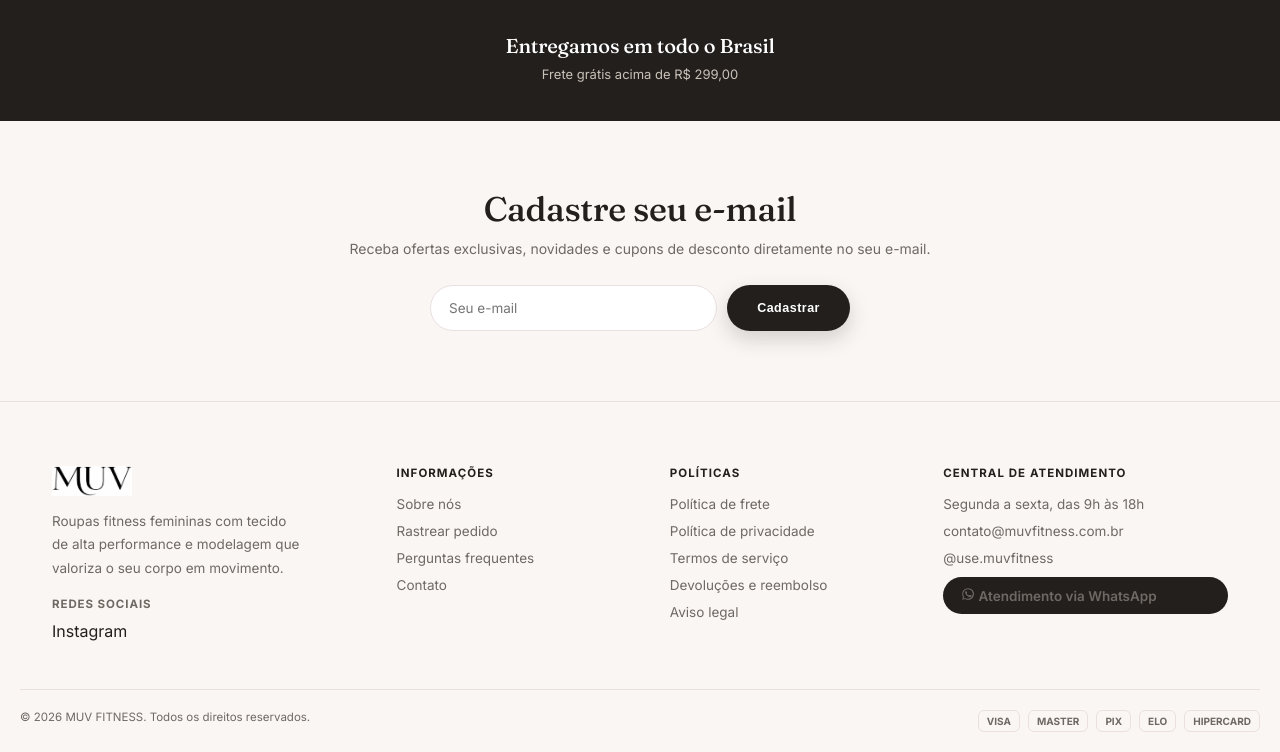
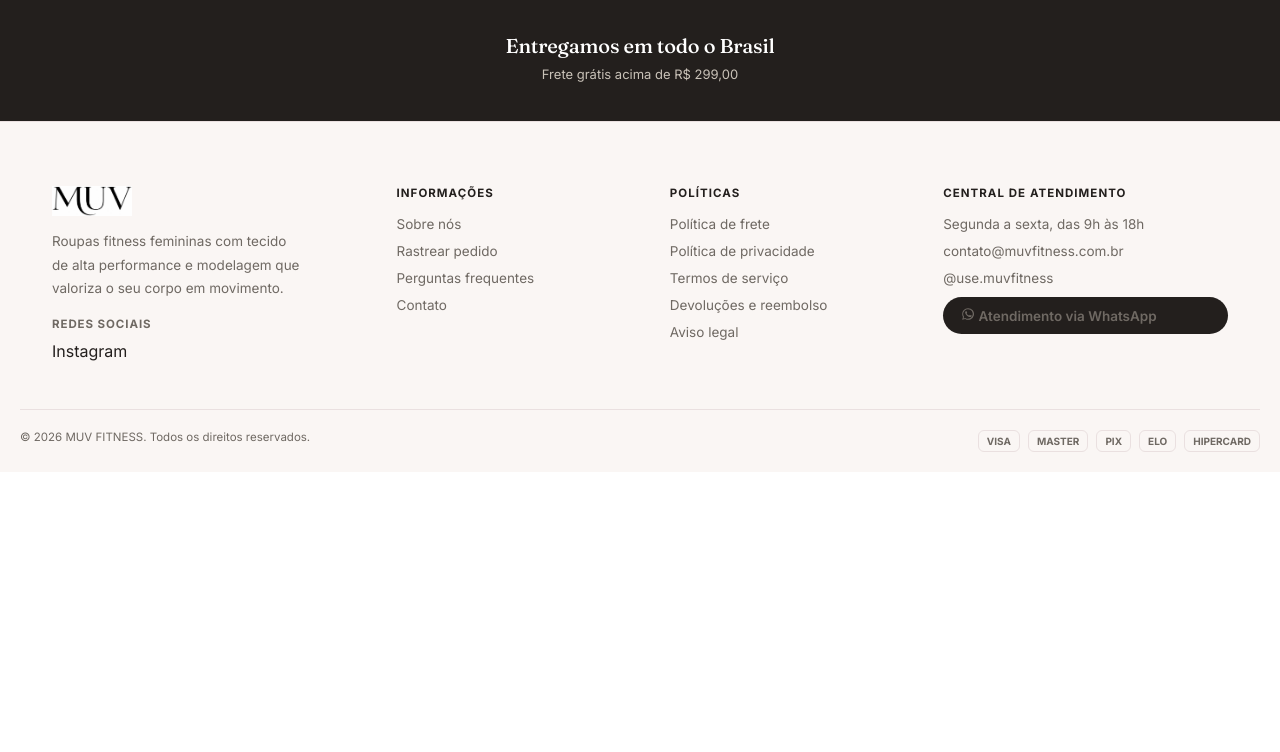
Before and after one commit to suyane09/MUVFITNESS, a plain HTML site: page index.html in a window 1280 px wide. Shown: the part 2660-3412 px from the top of the page. After the commit the page ends 3132 px from the top, so only its background shows below. Drawn offline with nearby package versions, Linux system fonts and the light colour scheme; no server answers.

Commit message:
Remove seção de newsletter

```diff
--- a/index.html
+++ b/index.html
@@ -347,18 +347,6 @@
 <div class="deliver-strip">
   <h3>Entregamos em todo o Brasil</h3>
   <span>Frete grátis acima de R$ 299,00</span>
-</div>
-
-<!-- NEWSLETTER -->
-<div class="newsletter">
-  <div class="container">
-    <h2>Cadastre seu e-mail</h2>
-    <p>Receba ofertas exclusivas, novidades e cupons de desconto diretamente no seu e-mail.</p>
-    <form class="promo-form" onsubmit="event.preventDefault(); this.querySelector('button').textContent='Cadastrado ✓';">
-      <input type="email" placeholder="Seu e-mail" required>
-      <button type="submit" class="btn-pill">Cadastrar</button>
-    </form>
-  </div>
 </div>
 
 </main>
```
